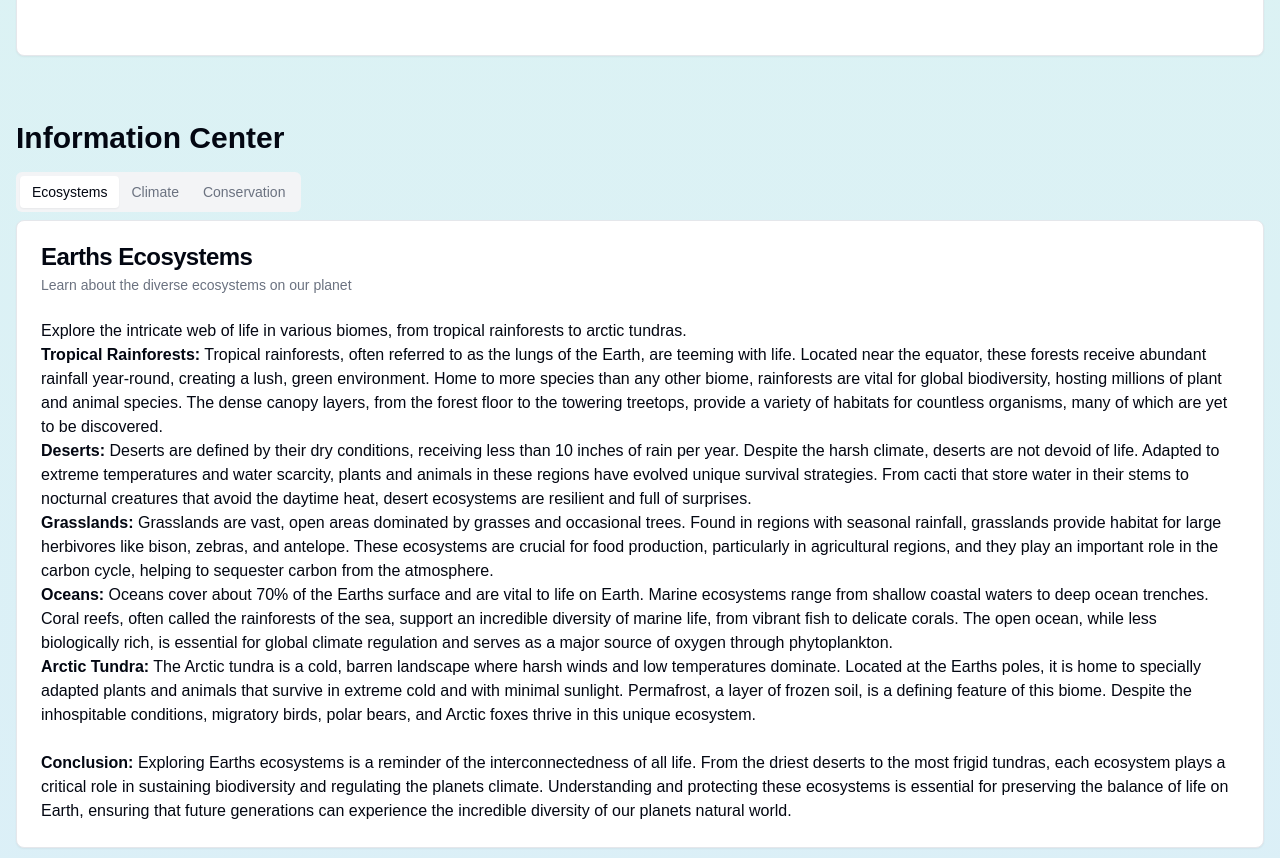
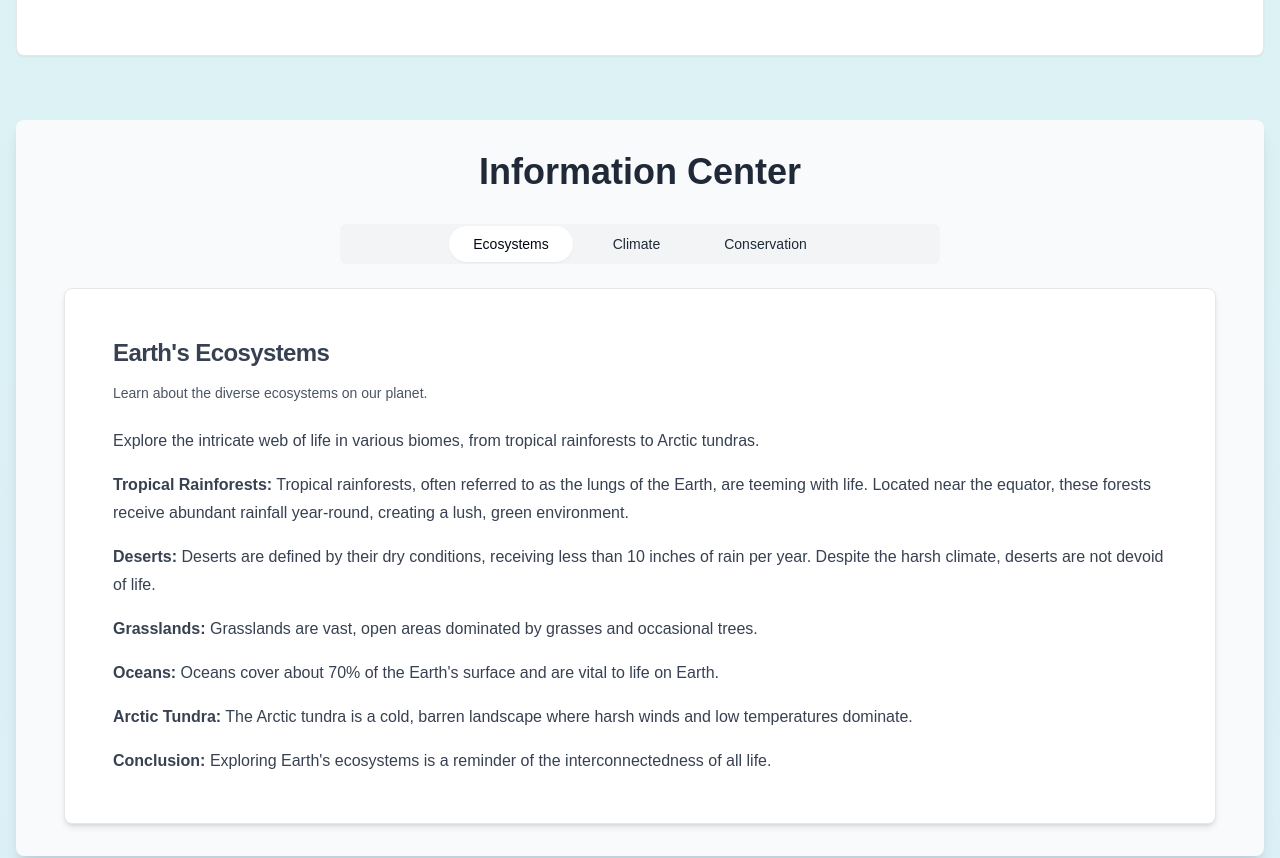
Before and after one commit to pukhraj1002/EcoSimFinal, a Next.js app: page / in a window 1280 px wide. Shown: the part 3520-4378 px from the top of the page. Built offline with nearby package versions, Linux system fonts and the light colour scheme.

Commit message:
information centre

```diff
--- a/components/ecosim-landing-page.tsx
+++ b/components/ecosim-landing-page.tsx
@@ -233,244 +233,161 @@ export function EcosimLandingPage() {
           </Card>
         </section>
 
-        <section id="information" className="mb-16">
-          <h2 className="text-3xl font-bold mb-4">Information Center</h2>
-          <Tabs defaultValue="ecosystems">
-            <TabsList>
-              <TabsTrigger value="ecosystems">Ecosystems</TabsTrigger>
-              <TabsTrigger value="climate">Climate</TabsTrigger>
-              <TabsTrigger value="conservation">Conservation</TabsTrigger>
+        <section id="information" className="mb-16 p-8 bg-gray-50 rounded-lg shadow-lg">
+  <h2 className="text-4xl font-bold text-center text-gray-800 mb-8">Information Center</h2>
+  <Tabs defaultValue="ecosystems" className="max-w-6xl mx-auto">
+    <TabsList className=" mx-auto flex w-[600px] justify-center space-x-4 mb-6">
+      <TabsTrigger
+        value="ecosystems"
+        className="px-6 py-2 rounded-full font-medium text-gray-800 hover:bg-gray-200 focus:outline-none focus:ring-2 focus:ring-blue-400"
+      >
+        Ecosystems
+      </TabsTrigger>
+      <TabsTrigger
+        value="climate"
+        className="px-6 py-2 rounded-full font-medium text-gray-800 hover:bg-gray-200 focus:outline-none focus:ring-2 focus:ring-blue-400"
+      >
+        Climate
+      </TabsTrigger>
+      <TabsTrigger
+        value="conservation"
+        className="px-6 py-2 rounded-full font-medium text-gray-800 hover:bg-gray-200 focus:outline-none focus:ring-2 focus:ring-blue-400"
+      >
+        Conservation
+      </TabsTrigger>
     </TabsList>
+
     <TabsContent value="ecosystems">
-              <Card>
+      <Card className="bg-white shadow-md p-6 rounded-lg">
         <CardHeader>
-                  <CardTitle>Earths Ecosystems</CardTitle>
-                  <CardDescription>
-                    Learn about the diverse ecosystems on our planet
+          <CardTitle className="text-2xl font-bold text-gray-700 mb-2">
+            Earth's Ecosystems
+          </CardTitle>
+          <CardDescription className="text-gray-600">
+            Learn about the diverse ecosystems on our planet.
           </CardDescription>
         </CardHeader>
-                <CardContent>
+        <CardContent className="text-gray-700 leading-7 space-y-4">
           <p>
-                    Explore the intricate web of life in various biomes, from
-                    tropical rainforests to arctic tundras.
+            Explore the intricate web of life in various biomes, from tropical
+            rainforests to Arctic tundras.
           </p>
           <p>
-                    <b>Tropical Rainforests:</b> Tropical rainforests, often
-                    referred to as the lungs of the Earth, are teeming with
-                    life. Located near the equator, these forests receive
-                    abundant rainfall year-round, creating a lush, green
-                    environment. Home to more species than any other biome,
-                    rainforests are vital for global biodiversity, hosting
-                    millions of plant and animal species. The dense canopy
-                    layers, from the forest floor to the towering treetops,
-                    provide a variety of habitats for countless organisms, many
-                    of which are yet to be discovered.
+            <b>Tropical Rainforests:</b> Tropical rainforests, often referred to
+            as the lungs of the Earth, are teeming with life. Located near the
+            equator, these forests receive abundant rainfall year-round, creating a
+            lush, green environment.
           </p>
           <p>
-                    <b>Deserts:</b> Deserts are defined by their dry conditions,
-                    receiving less than 10 inches of rain per year. Despite the
-                    harsh climate, deserts are not devoid of life. Adapted to
-                    extreme temperatures and water scarcity, plants and animals
-                    in these regions have evolved unique survival strategies.
-                    From cacti that store water in their stems to nocturnal
-                    creatures that avoid the daytime heat, desert ecosystems are
-                    resilient and full of surprises.
+            <b>Deserts:</b> Deserts are defined by their dry conditions, receiving
+            less than 10 inches of rain per year. Despite the harsh climate, deserts
+            are not devoid of life.
           </p>
           <p>
-                    <b>Grasslands:</b> Grasslands are vast, open areas dominated
-                    by grasses and occasional trees. Found in regions with
-                    seasonal rainfall, grasslands provide habitat for large
-                    herbivores like bison, zebras, and antelope. These
-                    ecosystems are crucial for food production, particularly in
-                    agricultural regions, and they play an important role in the
-                    carbon cycle, helping to sequester carbon from the
-                    atmosphere.
+            <b>Grasslands:</b> Grasslands are vast, open areas dominated by grasses
+            and occasional trees.
           </p>
           <p>
-                    <b>Oceans:</b> Oceans cover about 70% of the Earths surface
-                    and are vital to life on Earth. Marine ecosystems range from
-                    shallow coastal waters to deep ocean trenches. Coral reefs,
-                    often called the rainforests of the sea, support an
-                    incredible diversity of marine life, from vibrant fish to
-                    delicate corals. The open ocean, while less biologically
-                    rich, is essential for global climate regulation and serves
-                    as a major source of oxygen through phytoplankton.
+            <b>Oceans:</b> Oceans cover about 70% of the Earth's surface and are
+            vital to life on Earth.
           </p>
           <p>
-                    <b>Arctic Tundra:</b> The Arctic tundra is a cold, barren
-                    landscape where harsh winds and low temperatures dominate.
-                    Located at the Earths poles, it is home to specially adapted
-                    plants and animals that survive in extreme cold and with
-                    minimal sunlight. Permafrost, a layer of frozen soil, is a
-                    defining feature of this biome. Despite the inhospitable
-                    conditions, migratory birds, polar bears, and Arctic foxes
-                    thrive in this unique ecosystem.
+            <b>Arctic Tundra:</b> The Arctic tundra is a cold, barren landscape
+            where harsh winds and low temperatures dominate.
           </p>
-                  <br></br>
           <p>
-                    <b>Conclusion:</b> Exploring Earths ecosystems is a reminder
-                    of the interconnectedness of all life. From the driest
-                    deserts to the most frigid tundras, each ecosystem plays a
-                    critical role in sustaining biodiversity and regulating the
-                    planets climate. Understanding and protecting these
-                    ecosystems is essential for preserving the balance of life
-                    on Earth, ensuring that future generations can experience
-                    the incredible diversity of our planets natural world.
+            <b>Conclusion:</b> Exploring Earth's ecosystems is a reminder of the
+            interconnectedness of all life.
           </p>
         </CardContent>
       </Card>
     </TabsContent>
+
     <TabsContent value="climate">
-              <Card>
+      <Card className="bg-white shadow-md p-6 rounded-lg">
         <CardHeader>
-                  <CardTitle>Climate Science</CardTitle>
-                  <CardDescription>
-                    Understand the factors affecting Earths climate
+          <CardTitle className="text-2xl font-bold text-gray-700 mb-2">
+            Climate Science
+          </CardTitle>
+          <CardDescription className="text-gray-600">
+            Understand the factors affecting Earth's climate.
           </CardDescription>
         </CardHeader>
-                <CardContent>
+        <CardContent className="text-gray-700 leading-7 space-y-4">
           <p>
-                    Discover the complex interactions between the atmosphere,
-                    oceans, land, and ice that shape our climate.
+            Discover the complex interactions between the atmosphere, oceans,
+            land, and ice that shape our climate.
           </p>
           <p>
-                    <b>Atmospheric Interactions:</b> The Earths atmosphere is a
-                    crucial factor in regulating its climate. It consists of
-                    gases such as nitrogen, oxygen, and carbon dioxide, which
-                    trap heat from the sun, creating the greenhouse effect. This
-                    effect maintains the Earths temperature at a level suitable
-                    for life. However, human activities, like burning fossil
-                    fuels, have increased the concentration of greenhouse gases,
-                    leading to global warming and climate change.
+            <b>Atmospheric Interactions:</b> The Earth's atmosphere is a crucial
+            factor in regulating its climate.
           </p>
           <p>
-                    <b>Oceans and Climate:</b> Oceans play a vital role in
-                    regulating the Earths climate by absorbing and distributing
-                    heat around the planet. The ocean currents, such as the Gulf
-                    Stream, act as conveyors of heat, transporting warm water
-                    from the equator to the poles. This movement helps maintain
-                    global temperature balances. Oceans also absorb large
-                    amounts of carbon dioxide, which influences climate
-                    dynamics.
+            <b>Oceans and Climate:</b> Oceans play a vital role in regulating the
+            Earth's climate by absorbing and distributing heat around the planet.
           </p>
           <p>
-                    <b>Land Surface and Climate:</b> The Earths land surface
-                    influences climate patterns through its interactions with
-                    the atmosphere. Factors such as vegetation cover, soil
-                    moisture, and land use affect how heat is absorbed or
-                    reflected. Deforestation, urbanization, and changes in
-                    agriculture can alter these interactions, leading to changes
-                    in local and global climates.
+            <b>Land Surface and Climate:</b> The Earth's land surface influences
+            climate patterns through its interactions with the atmosphere.
           </p>
           <p>
-                    <b>Ice and Climate:</b> Ice caps and glaciers play a
-                    significant role in the Earths climate by reflecting
-                    sunlight and helping to maintain a balanced energy budget.
-                    As global temperatures rise, ice melts, reducing the Earths
-                    albedo (reflectivity), which in turn accelerates warming.
-                    This feedback loop is a key driver of climate change,
-                    particularly in polar regions.
+            <b>Ice and Climate:</b> Ice caps and glaciers play a significant role in
+            the Earth's climate.
           </p>
           <p>
             <b>Human Impact on Climate:</b> Human activities, including
-                    industrialization, deforestation, and agriculture, have
-                    significantly altered the Earths climate. The release of
-                    greenhouse gases, especially carbon dioxide, from burning
-                    fossil fuels, has caused global temperatures to rise. This
-                    warming has led to more extreme weather patterns, rising sea
-                    levels, and disruptions to ecosystems worldwide.
+            industrialization and deforestation, have significantly altered the
+            Earth's climate.
           </p>
-                  <br></br>
           <p>
-                    <b>Conclusion:</b> Understanding climate science is
-                    essential for addressing the challenges posed by climate
-                    change. The interactions between the atmosphere, oceans,
-                    land, and ice are complex, but by studying these systems,
-                    scientists can better predict and mitigate the impacts of
-                    climate change. Protecting the planets climate requires
-                    collective action to reduce greenhouse gas emissions and
-                    promote sustainable practices for future generations.
+            <b>Conclusion:</b> Understanding climate science is essential for
+            addressing the challenges posed by climate change.
           </p>
         </CardContent>
       </Card>
     </TabsContent>
+
     <TabsContent value="conservation">
-              <Card>
+      <Card className="bg-white shadow-md p-6 rounded-lg">
         <CardHeader>
-                  <CardTitle>Conservation Efforts</CardTitle>
-                  <CardDescription>
-                    Learn about global initiatives to protect our planet
+          <CardTitle className="text-2xl font-bold text-gray-700 mb-2">
+            Conservation Efforts
+          </CardTitle>
+          <CardDescription className="text-gray-600">
+            Learn about global initiatives to protect our planet.
           </CardDescription>
         </CardHeader>
-                <CardContent>
+        <CardContent className="text-gray-700 leading-7 space-y-4">
           <p>
-                    Explore conservation strategies and success stories from
-                    around the world.
+            Explore conservation strategies and success stories from around the
+            world.
           </p>
           <p>
-                    <b>Global Conservation Strategies:</b> Conservation efforts
-                    are critical to preserving Earths biodiversity and
-                    ecosystems. Initiatives range from establishing protected
-                    areas like national parks and wildlife reserves to restoring
-                    damaged habitats. Efforts are being made to conserve both
-                    terrestrial and marine environments, focusing on
-                    safeguarding endangered species, preventing habitat loss,
-                    and mitigating the impacts of climate change. Through
-                    international collaborations and local community efforts,
-                    conservation strategies aim to ensure the survival of
-                    species and ecosystems for future generations.
+            <b>Global Conservation Strategies:</b> Conservation efforts are
+            critical to preserving Earth's biodiversity and ecosystems.
           </p>
           <p>
-                    <b>Success Stories:</b> Around the world, many conservation
-                    projects have yielded successful results. For example, the
-                    recovery of the giant panda population in China through
-                    focused breeding programs and habitat protection has been a
-                    significant achievement. Similarly, the restoration of coral
-                    reefs in the Caribbean and Pacific, through coral planting
-                    initiatives and reducing overfishing, has shown positive
-                    outcomes. These success stories highlight the power of
-                    collective action in preserving the planet’s biodiversity.
+            <b>Success Stories:</b> Around the world, many conservation projects
+            have yielded successful results.
           </p>
           <p>
-                    <b>Wildlife Protection:</b> The protection of endangered
-                    species is a key aspect of global conservation efforts.
-                    Organizations such as the World Wildlife Fund (WWF) and the
-                    International Union for Conservation of Nature (IUCN) work
-                    tirelessly to monitor species at risk of extinction and to
-                    implement strategies aimed at reducing threats such as
-                    poaching, habitat destruction, and climate change. Through
-                    legal frameworks, awareness campaigns, and direct
-                    interventions, wildlife protection efforts continue to
-                    evolve, offering hope for endangered species.
+            <b>Wildlife Protection:</b> The protection of endangered species is a
+            key aspect of global conservation efforts.
           </p>
           <p>
-                    <b>Community Involvement:</b> Local communities play a vital
-                    role in conservation efforts. In many parts of the world,
-                    conservation programs empower communities to take charge of
-                    preserving their natural environments. By promoting
-                    sustainable practices like eco-tourism, sustainable
-                    agriculture, and forest management, these initiatives help
-                    reduce environmental degradation while improving the
-                    livelihoods of local populations. The success of
-                    community-based conservation initiatives demonstrates that
-                    people and nature can coexist harmoniously.
+            <b>Community Involvement:</b> Local communities play a vital role in
+            conservation efforts.
           </p>
-                  <br></br>
           <p>
-                    <b>Conclusion:</b> Conservation efforts are more important
-                    than ever in the fight to protect our planets ecosystems
-                    and biodiversity. From grassroots projects to international
-                    treaties, these efforts bring people together with a shared
-                    purpose of safeguarding the future of life on Earth.
-                    Continued dedication and innovation in conservation
-                    practices will ensure that we protect the planets natural
-                    wonders for future generations to experience and enjoy.
+            <b>Conclusion:</b> Conservation efforts are more important than ever in
+            the fight to protect our planet's ecosystems and biodiversity.
           </p>
         </CardContent>
       </Card>
     </TabsContent>
   </Tabs>
 </section>
+
 
         <section id="iot" className="mb-16">
           <h2 className="text-3xl font-bold mb-4">IoT Simulation</h2>
```
Lines whose indentation alone changed are shown as unchanged.
